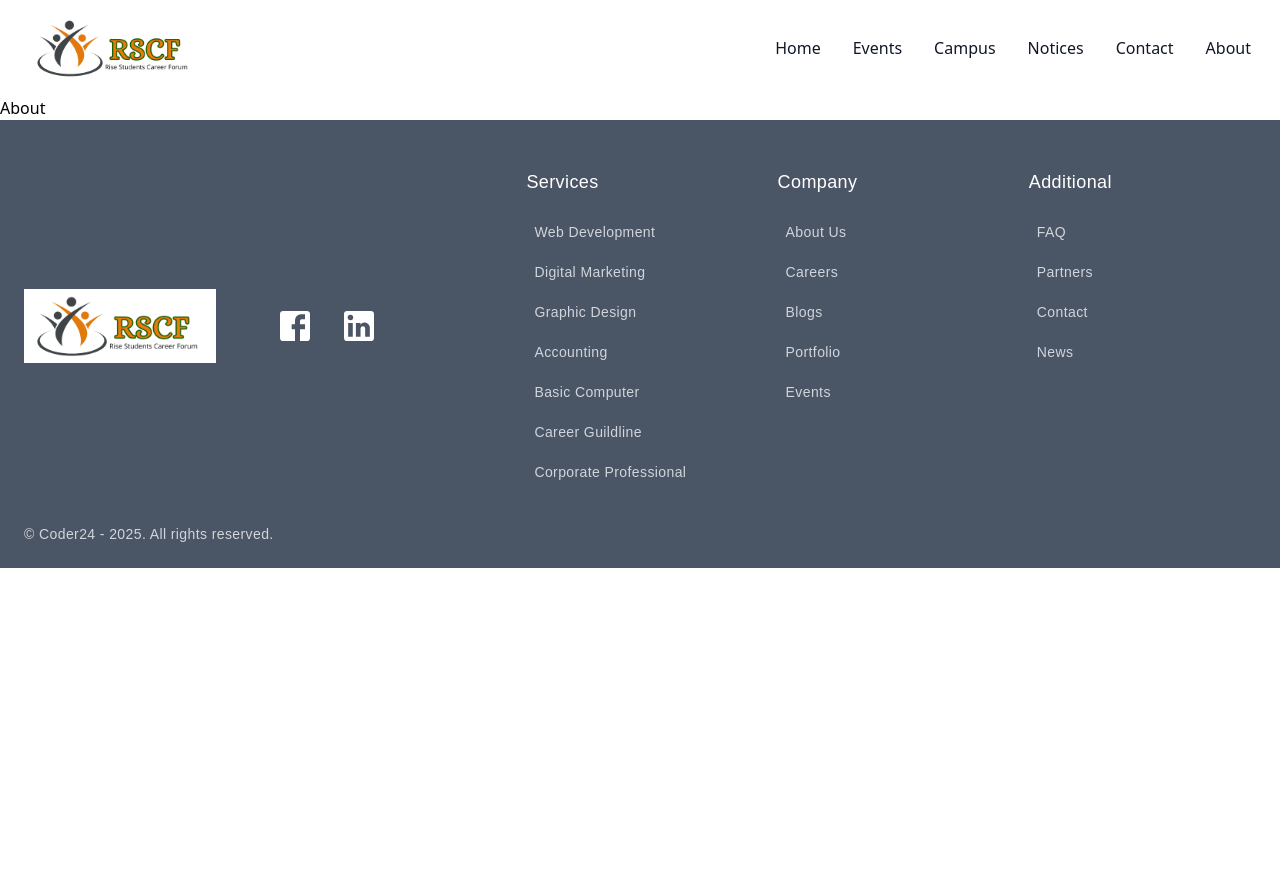
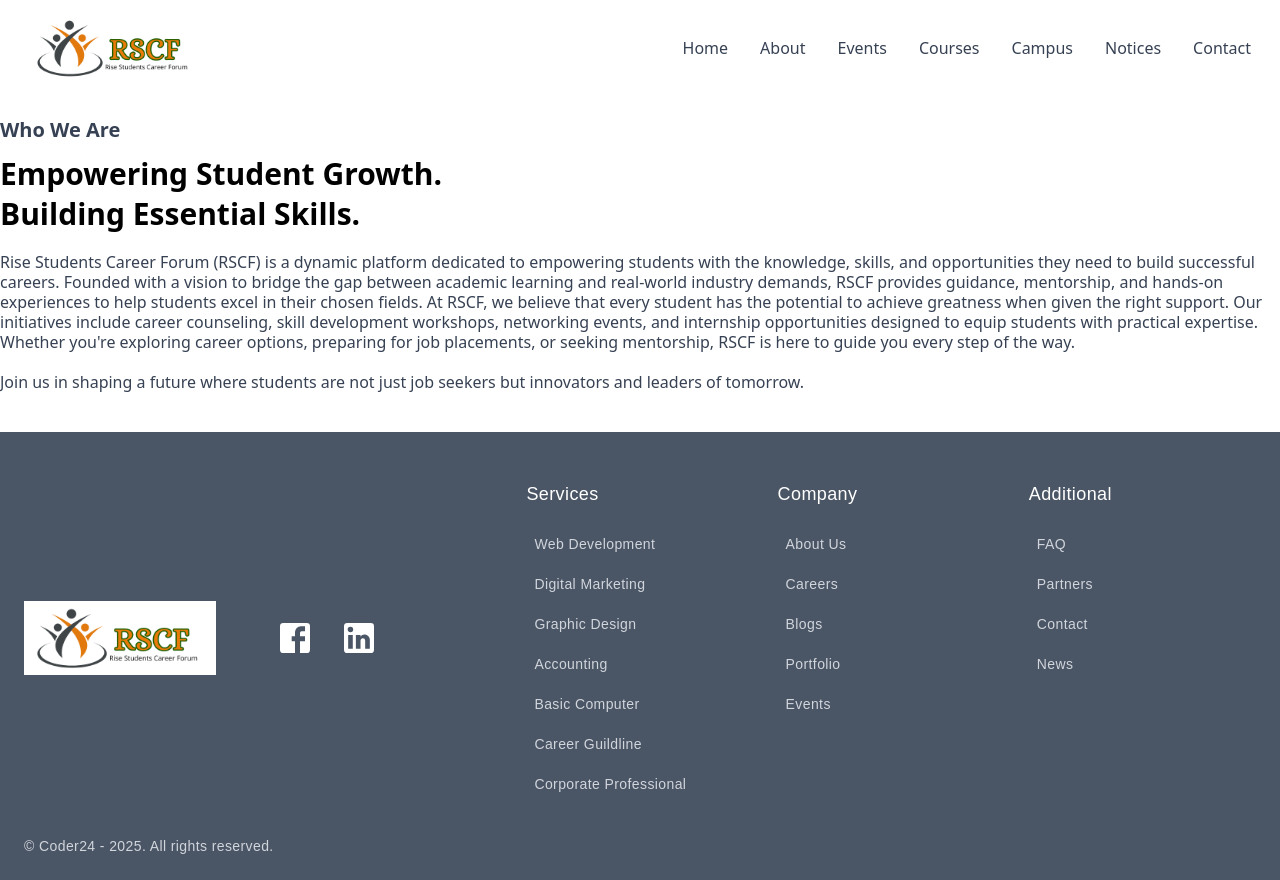
Before and after one commit to rajibulislam60/RSCF, a React (Vite) app in the folder ClientSide/: page /about in a window 1280 px wide. Before the commit the page ends 800 px from the top, so only its background shows below. Built offline with nearby package versions, Linux system fonts and the light colour scheme.

Commit message:
add about area and update some area

```diff
--- a/ClientSide/src/App.jsx
+++ b/ClientSide/src/App.jsx
@@ -7,6 +7,7 @@ import Event from "./components/Event";
 import Notices from "./pages/Notices";
 import Campus from "./pages/Campus";
 import ContactArea from "./components/ContactArea";
+import CourseArea from "./components/CourseArea";
 
 const App = () => {
   return (
@@ -19,6 +20,7 @@ const App = () => {
           <Route path="/notices" element={<Notices />} />
           <Route path="/contactArea" element={<ContactArea />} />
           <Route path="/about" element={<About />} />
+          <Route path="/course" element={<CourseArea />} />
         </Route>
       </Routes>
     </Router>
--- a/ClientSide/src/components/CourseArea.jsx
+++ b/ClientSide/src/components/CourseArea.jsx
@@ -10,7 +10,7 @@ const CourseArea = () => {
       name: "MERN Stack Development",
       topic:
         "Reactjs, Nodejs, Expressjs, Mongodb, React Native, Nextjs, so on...",
-      price: "60,000",
+      price: "10,000",
     },
     {
       id: 2,
@@ -19,7 +19,7 @@ const CourseArea = () => {
       name: "Front-End Development with React.js",
       topic:
         "Figma, HTML, CSS, Bootstrap, TailwindCSS, JavaScript, React.Js, Api ...",
-      price: "28,000",
+      price: "5,000",
     },
     {
       id: 3,
@@ -27,7 +27,7 @@ const CourseArea = () => {
         "https://encrypted-tbn0.gstatic.com/images?q=tbn:ANd9GcRN09T00bFUit9-LMCX3mPC0lqIMcJ5_ZCDcw&s",
       name: "Backend Development",
       topic: "JavaScript, Nodejs, Expressjs, Mongodb...",
-      price: "38,000",
+      price: "7,000",
     },
     {
       id: 4,
@@ -36,7 +36,7 @@ const CourseArea = () => {
       name: "Full Stack Development",
       topic:
         "HTML, CSS,Bootstrap, TailwindCSS, JavaScript, Reactjs, Nodejs, Expressjs, Mongodb, so on...",
-      price: "75,000",
+      price: "12,000",
     },
   ];
   return (
@@ -68,12 +68,12 @@ const CourseArea = () => {
                     <p className="text-gray-800 text-[13px] font-semibold mt-4">
                       Course Fee {item.price} BDT
                     </p>
-                    <a
+                    {/* <a
                       href="javascript:void(0);"
                       className="mt-4 inline-block px-4 py-2 rounded tracking-wider bg-yellow-600 hover:bg-yellow-700 text-white text-[13px]"
                     >
                       Click for Discount
-                    </a>
+                    </a> */}
                   </div>
                 </div>
               ))}
--- a/ClientSide/src/components/Event.jsx
+++ b/ClientSide/src/components/Event.jsx
@@ -26,7 +26,7 @@ const Event = () => {
                     A Guide to Igniting Your Imagination
                   </h3>
                   <span className="text-sm block text-gray-400 mt-2">
-                    10 FEB 2023 | BY JOHN DOE
+                    10 May 2025 | BY RSCF
                   </span>
                   <p className="text-sm text-gray-500 mt-4">
                     Lorem ipsum dolor sit amet, consectetur adipiscing elit.
@@ -53,7 +53,7 @@ const Event = () => {
                     Hacks to Supercharge Your Day
                   </h3>
                   <span className="text-sm block text-gray-400 mt-2">
-                    7 JUN 2023 | BY MARK ADAIR
+                    7 JUN 2025 | BY Coder24
                   </span>
                   <p className="text-sm text-gray-500 mt-4">
                     Lorem ipsum dolor sit amet, consectetur adipiscing elit.
@@ -80,7 +80,7 @@ const Event = () => {
                     Trends and Predictions
                   </h3>
                   <span className="text-sm block text-gray-400 mt-2">
-                    5 OCT 2023 | BY SIMON KONECKI
+                    5 OCT 2025 | BY Coder24
                   </span>
                   <p className="text-sm text-gray-500 mt-4">
                     Lorem ipsum dolor sit amet, consectetur adipiscing elit.
@@ -107,7 +107,7 @@ const Event = () => {
                     Innovators Changing the Game
                   </h3>
                   <span className="text-sm block text-gray-400 mt-2">
-                    10 DEC 2023 | BY SIMON KONECKI
+                    10 Aug 2025 | BY Campus Ambassidor
                   </span>
                   <p className="text-sm text-gray-500 mt-4">
                     Lorem ipsum dolor sit amet, consectetur adipiscing elit.
--- a/ClientSide/src/components/Navbar.jsx
+++ b/ClientSide/src/components/Navbar.jsx
@@ -33,10 +33,36 @@ function NavList() {
         className="p-1 font-medium"
       >
         <Link
+          to="/about"
+          className="flex items-center hover:text-blue-500 transition-colors"
+        >
+          About
+        </Link>
+      </Typography>
+      <Typography
+        as="li"
+        variant="medium"
+        color="gray"
+        className="p-1 font-medium"
+      >
+        <Link
           to="/event"
           className="flex items-center hover:text-blue-500 transition-colors"
         >
           Events
+        </Link>
+      </Typography>
+      <Typography
+        as="li"
+        variant="medium"
+        color="gray"
+        className="p-1 font-medium"
+      >
+        <Link
+          to="/course"
+          className="flex items-center hover:text-blue-500 transition-colors"
+        >
+          Courses
         </Link>
       </Typography>
       <Typography
@@ -77,19 +103,6 @@ function NavList() {
         >
           Contact
         </Link>
-      </Typography>
-      <Typography
-        as="li"
-        variant="medium"
-        color="gray"
-        className="p-1 font-medium"
-      >
-        <a
-          href="#"
-          className="flex items-center hover:text-blue-500 transition-colors"
-        >
-          About
-        </a>
       </Typography>
     </ul>
   );
--- a/ClientSide/src/pages/About.jsx
+++ b/ClientSide/src/pages/About.jsx
@@ -1,7 +1,42 @@
 import React from "react";
+import Container from "../components/Container";
 
 const About = () => {
-  return <div>About</div>;
+  return (
+    <section>
+      <Container>
+        <div className="mt-5">
+          <div>
+            <h3 className="text-xl font-semibold text-gray-700">Who We Are</h3>
+            <h2 className="text-3xl font-bold mt-3">
+              Empowering Student Growth.
+            </h2>
+            <h2 className="text-3xl font-bold mt-1">
+              Building Essential Skills.
+            </h2>
+            <p className="text-[16px] font-normal leading-[20px] mt-5 mb-10 text-gray-700">
+              Rise Students Career Forum (RSCF) is a dynamic platform dedicated
+              to empowering students with the knowledge, skills, and
+              opportunities they need to build successful careers. Founded with
+              a vision to bridge the gap between academic learning and
+              real-world industry demands, RSCF provides guidance, mentorship,
+              and hands-on experiences to help students excel in their chosen
+              fields. At RSCF, we believe that every student has the potential
+              to achieve greatness when given the right support. Our initiatives
+              include career counseling, skill development workshops, networking
+              events, and internship opportunities designed to equip students
+              with practical expertise. Whether you're exploring career options,
+              preparing for job placements, or seeking mentorship, RSCF is here
+              to guide you every step of the way. <br />
+              <br />
+              Join us in shaping a future where students are not just job
+              seekers but innovators and leaders of tomorrow.
+            </p>
+          </div>
+        </div>
+      </Container>
+    </section>
+  );
 };
 
 export default About;
```
